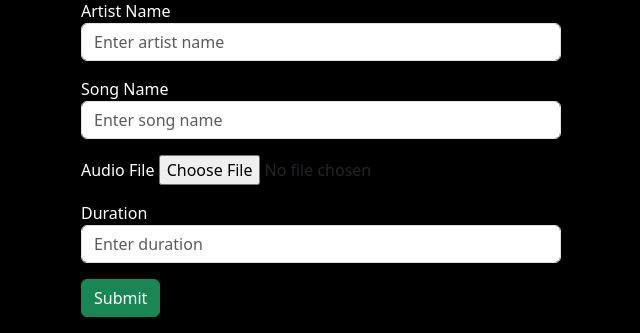
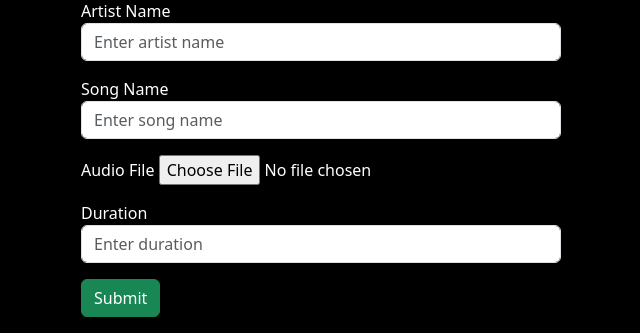
Before and after one commit to gauridahake24/MusVerse, a Django app: page /artist in a window 1280 px wide. Shown: the part 650-983 px from the top of the page, without its empty margins (319-959 px from the left). Run offline with Django 4.2, Linux system fonts and the light colour scheme.

```diff
--- a/Templates/artist_page.html
+++ b/Templates/artist_page.html
@@ -24,6 +24,9 @@
             color: white
           }
           p{
+            color: white
+          }
+          .form-group{
             color: white
           }
     </style>
```
Also changed, not shown: db.sqlite3.
